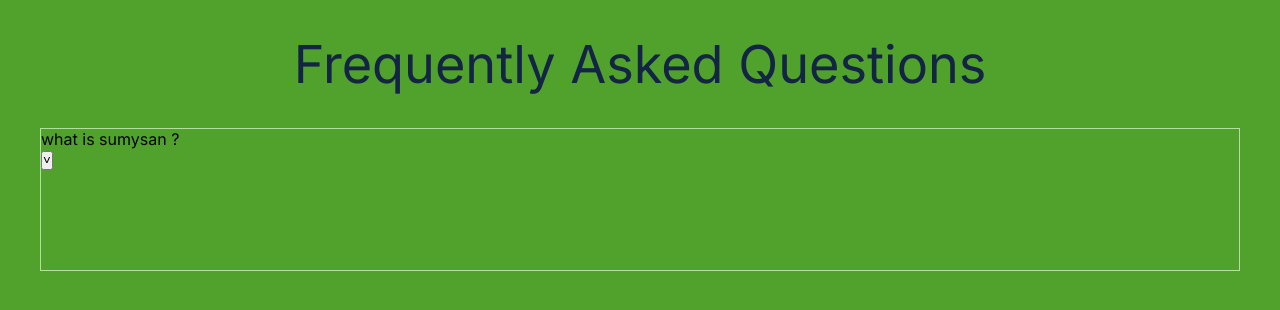
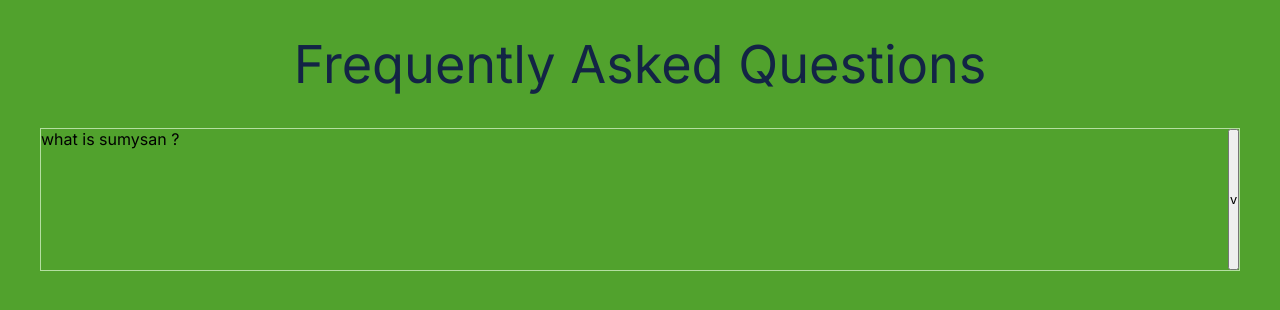
Before and after one commit to SumySan-Homex/Sumysan, a Next.js app: page /faqs in a window 1280 px wide. Shown: the top 310 px of the page. Built offline with nearby package versions, Linux system fonts and the light colour scheme.

Commit message:
:lipstick: Update UI style file

```diff
--- a/app/faqs/page.tsx
+++ b/app/faqs/page.tsx
@@ -28,12 +28,8 @@ const Faq = () => {
             </p>
           )}
 
-          <button
-            type="button"
-            onClick={handleToggle}
-            className={styles.faqToggleBtn}
-          >
-            {dropdownOpen ? "x" : "˅"}
+          <button onClick={handleToggle} className={styles.faqToggleBtn}>
+            {dropdownOpen ? "🅧" : "v"}
           </button>
         </div>
       </div>
--- a/styles/page.module.css
+++ b/styles/page.module.css
@@ -599,6 +599,10 @@
     }
 
     .faqDropdown {
+      position: relative;
+      display: flex;
+      justify-content: space-between;
+      transition: width 0.3s ease-in-out;
       width: 1200px;
       height: 143px;
       border: 1px solid #b4dfa1;
```
